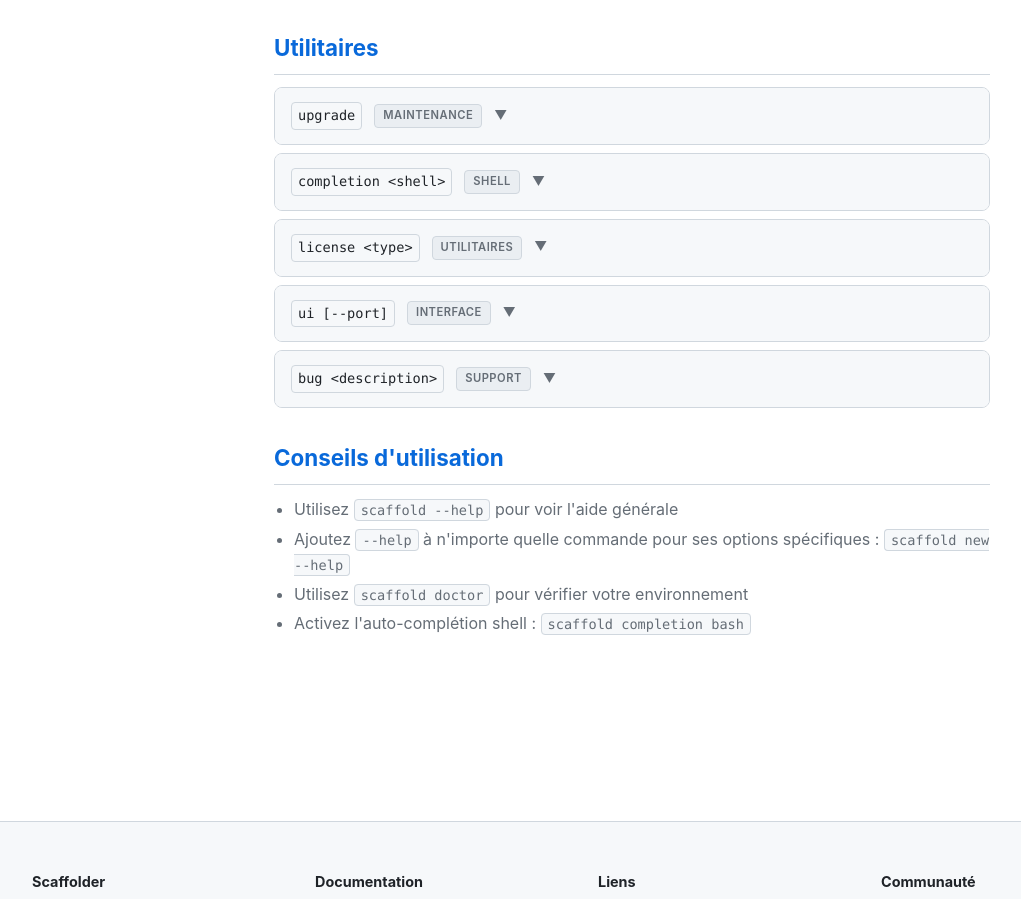
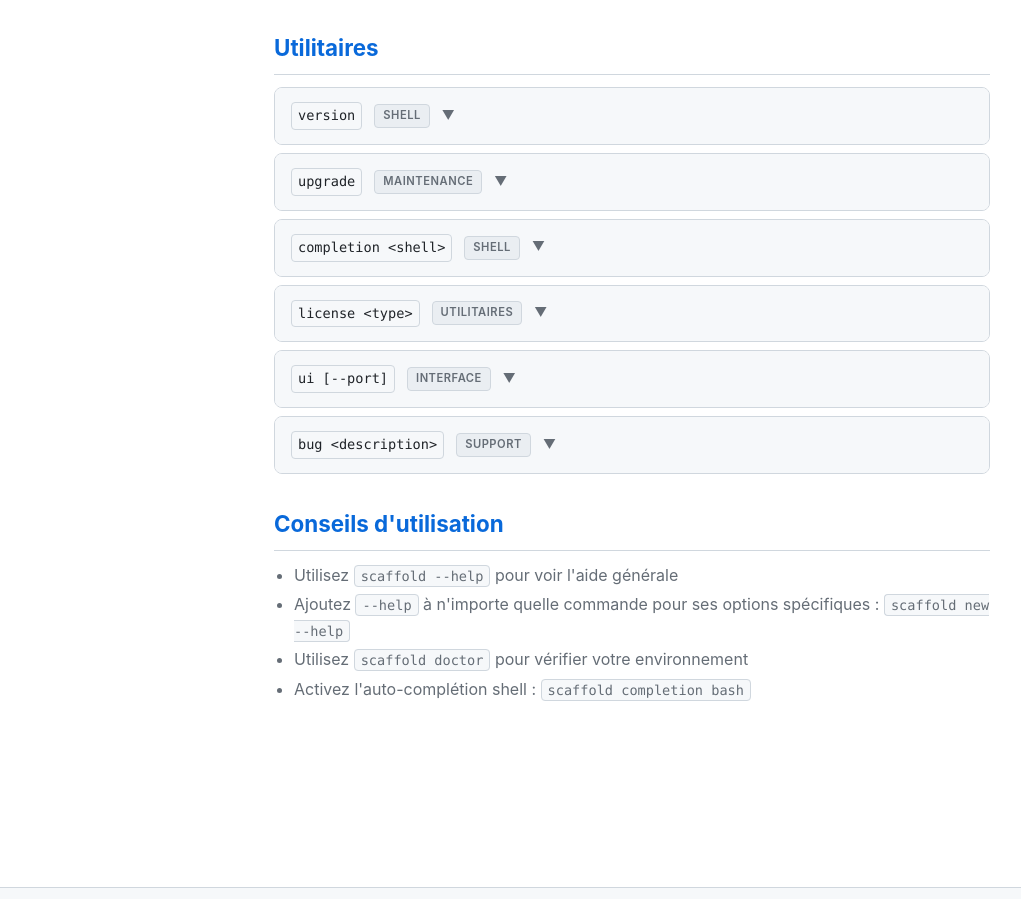
Before and after one commit to akaletekoffilevis/scaffold-docs, a React (Vite) app: page /docs/commands in a window 1280 px wide. Shown: the part 3267-4166 px from the top of the page, without its empty margins (58-1079 px from the left). Built offline with nearby package versions, Linux system fonts and the light colour scheme.

Commit message:
docs: add version command reference to Utilitaires category

```diff
--- a/src/data/commands.ts
+++ b/src/data/commands.ts
@@ -513,6 +513,16 @@ export const commands: CommandCategory[] = [
     "category": "Utilitaires",
     "commands": [
       {
+        "search": "version afficher version courante configuree installee",
+        "syntax": "version",
+        "description": "Affiche la version installée de Scaffolder.",
+        "badge": "shell",
+        "options": [],
+        "examples": [
+          "scaffold version"
+        ]
+      },
+      {
         "search": "upgrade mettre a jour scaffolder mise a jour auto-update version",
         "syntax": "upgrade",
         "description": "Vérifie la dernière version disponible sur GitHub et installe la mise à jour automatiquement. Gère les permissions sudo si nécessaire.",
```
